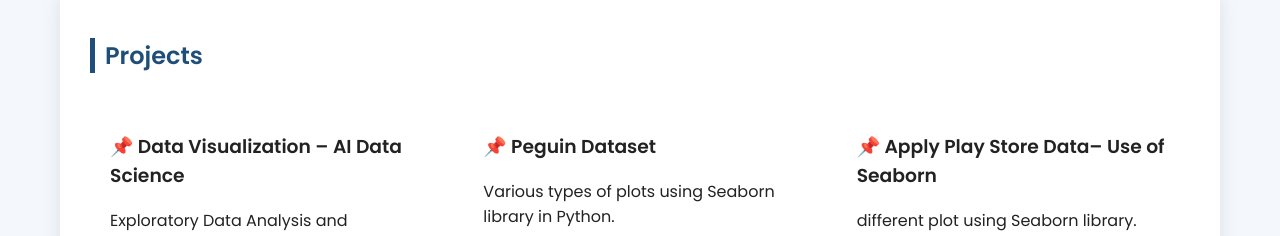
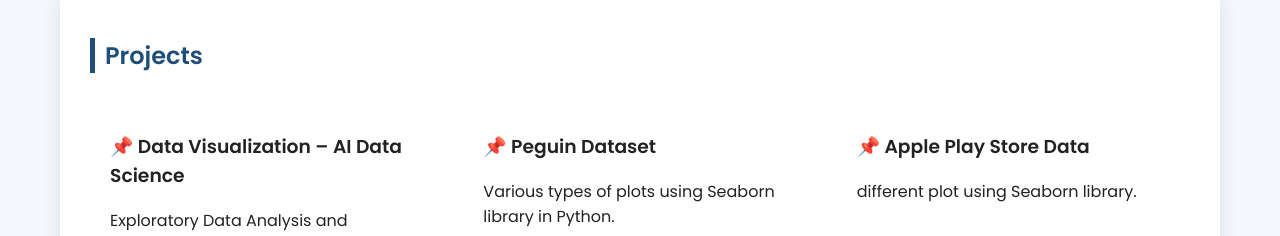
Before and after one commit to TaskeenHussain/taskeen-portfolio, a plain HTML site: page index.html in a window 1280 px wide. Shown: the part 1100-1336 px from the top of the page. Drawn offline with Linux system fonts and the light colour scheme; grey boxes are pictures that could not be loaded.

Commit message:
Update portfolio with latest index.html

```diff
--- a/index.html
+++ b/index.html
@@ -162,7 +162,7 @@ footer { text-align: center; padding: 20px; background: var(--primary); color: w
 
         <!-- Project 3 -->
         <div class="project-card">
-            <h3>📌 Apply Play Store Data– Use of Seaborn</h3>
+            <h3>📌 Apple Play Store Data</h3>
             <p>different plot using Seaborn library.</p>
             <iframe src="https://nbviewer.org/github/TaskeenHussain/Use_of_Seaborn/blob/main/01_Plot_varieties.ipynb" width="100%" height="400" frameborder="0"></iframe>
         </div>
```
